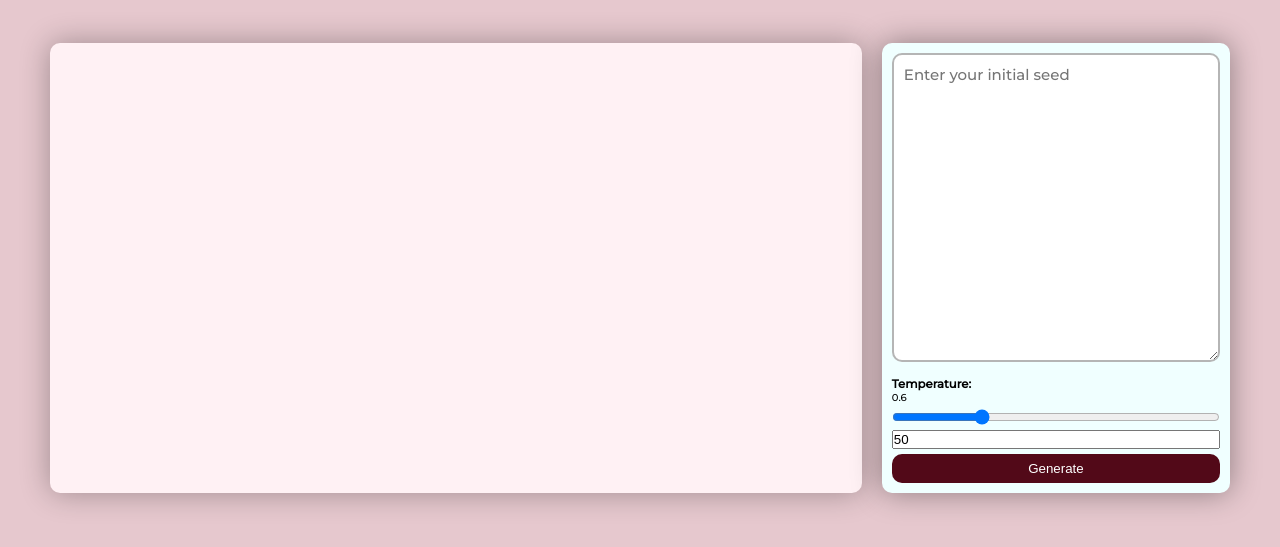
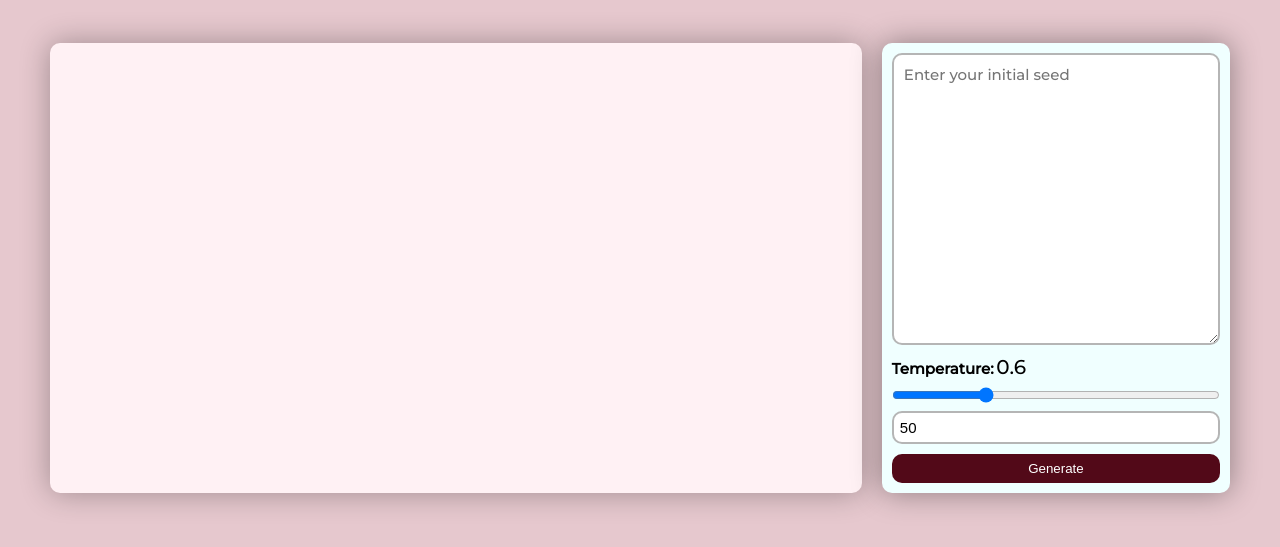
Before and after one commit to darthdaenerys/Ai-Sonnet, a website: page public/index.html in a window 1280 px wide. Shown: the part 77-624 px from the top of the page. Drawn offline with nearby package versions, Linux system fonts and the light colour scheme; no server answers.

Commit message:
Add input fields css

```diff
--- a/public/styles/style.css
+++ b/public/styles/style.css
@@ -127,6 +127,23 @@ nav {
     margin-top: 1rem;
 }
 
+#temperatureLabel h3{
+    font-size: 1.5rem;
+    display: inline-block;
+}
+#temperatureValue{
+    font-size: 2rem;
+}
+input{
+    padding: .6rem;
+    border: .2rem solid rgba(128, 128, 128, 0.582);
+    font-size: 1.5rem;
+    border-radius: 1rem;
+    margin-bottom: 1rem;
+}
+input[type="number"]{
+    margin-top: -1rem;
+}
 .btn{
     color: white;
     background-color: rgb(82, 9, 24);
```
